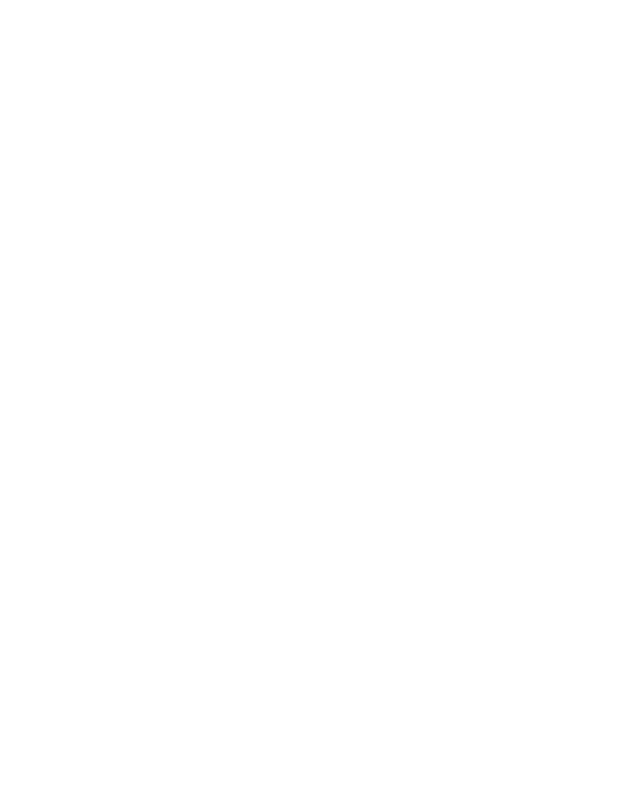
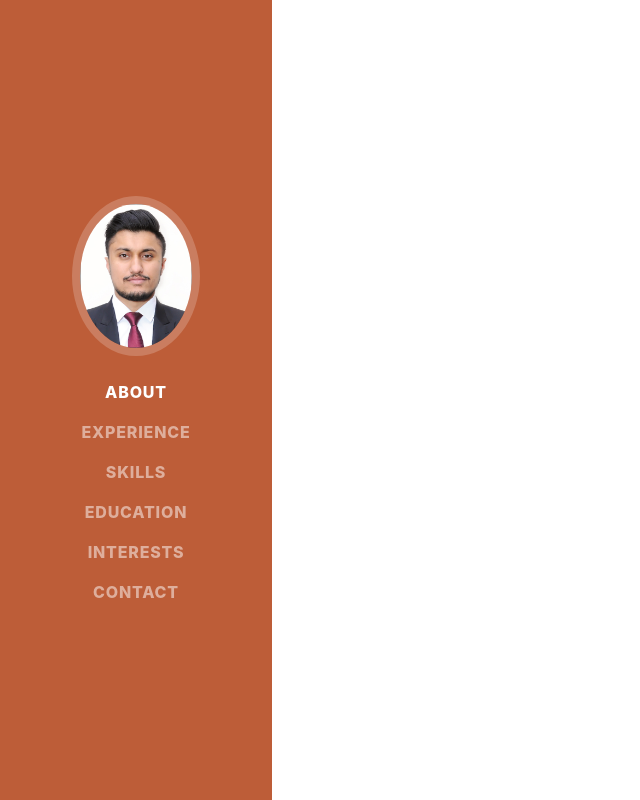
Before and after one commit to kaminderpal/portfolio, a website built with webpack: page index.html in a window 1280 px wide. Shown: the whole page, without its empty margins (0-640 px from the left). Built offline with nearby package versions, Linux system fonts and the light colour scheme; a web font is replaced by a local one.

Commit message:
add sidebar

```diff
--- a/index.html
+++ b/index.html
@@ -7,6 +7,8 @@
      <meta name="description" content="portfolio web developer web designer">
      <meta name="author" content="Kaminderpal Singh">
      <title>Kaminderpal Singh</title>
+     <link href="https://fonts.googleapis.com/css?family=Saira+Extra+Condensed:500,700" rel="stylesheet">
+     <link href="https://fonts.googleapis.com/css?family=Muli:400,400i,800,800i" rel="stylesheet">
 </head>
 <body>
      <div class="sidebar">
--- a/package.json
+++ b/package.json
@@ -24,8 +24,10 @@
     "@babel/preset-env": "^7.2.0",
     "babel-loader": "^8.0.4",
     "clean-webpack-plugin": "^1.0.0",
+    "copy-webpack-plugin": "^4.6.0",
     "css-loader": "^2.0.0",
     "file-loader": "^2.0.0",
+    "html-loader": "^0.5.5",
     "html-webpack-plugin": "^3.2.0",
     "mini-css-extract-plugin": "^0.5.0",
     "optimize-css-assets-webpack-plugin": "^5.0.1",
--- /dev/null
+++ b/src/css/style.css
@@ -0,0 +1,65 @@
+body {
+    font-family: Muli,-apple-system,BlinkMacSystemFont,'Segoe UI',Roboto,'Helvetica Neue',Arial,sans-serif,'Apple Color Emoji','Segoe UI Emoji','Segoe UI Symbol','Noto Color Emoji';
+    padding-top: 54px;
+    color: #868e96;
+}
+.bg-primary{
+     background-color: #bd5d38!important;
+}
+@media (min-width:992px){
+     .ks-sidebar .navbar-brand{
+          display: -webkit-box;
+    display: -ms-flexbox;
+    display: flex;
+    margin: auto auto 0;
+    padding: .5rem;
+     }
+     .ks-sidebar .navbar-brand .img-profile{
+          max-width: 10rem;
+    max-height: 10rem;
+    border: .5rem solid rgba(255,255,255,.2);
+     }
+     .ks-sidebar{
+          text-align: center;
+          position: fixed;
+          top: 0;
+          left: 0;
+          display: -webkit-box;
+          display: -ms-flexbox;
+          display: flex;
+          -webkit-box-orient: vertical;
+          -webkit-box-direction: normal;
+          -ms-flex-direction: column;
+          flex-direction: column;
+          width: 17rem;
+          height: 100vh;
+     }
+     .ks-sidebar .navbar-collapse{
+          display: -webkit-box;
+          display: -ms-flexbox;
+          display: flex;
+          -webkit-box-align: start;
+          -ms-flex-align: start;
+          align-items: flex-start;
+          -webkit-box-flex: 0;
+          -ms-flex-positive: 0;
+          flex-grow: 0;
+          width: 100%;
+          margin-bottom: auto;
+     }
+     .ks-sidebar .navbar-collapse .navbar-nav{
+          -webkit-box-orient: vertical;
+          -webkit-box-direction: normal;
+          -ms-flex-direction: column;
+          flex-direction: column;
+          width: 100%;
+     }
+     .ks-sidebar .navbar-collapse .navbar-nav .nav-item .nav-link{
+          display: block;
+     }
+}
+.ks-sidebar .navbar-nav .nav-item .nav-link{
+     font-weight: 800;
+    letter-spacing: .05rem;
+    text-transform: uppercase;
+}
--- a/src/index.js
+++ b/src/index.js
@@ -2,3 +2,9 @@ import $ from 'jquery';
 import popperJs from 'popper.js';
 import 'bootstrap';
 import 'bootstrap/dist/css/bootstrap.min.css'
+import './css/style.css'
+import '@fortawesome/fontawesome-free';
+
+if(module.hot){
+     console.log("hot started vvvv vvv")
+}
--- a/src/templates/sidebar.html
+++ b/src/templates/sidebar.html
@@ -1 +1,33 @@
-<div class="sidebar"></div>
+<nav class="navbar navbar-expand-lg navbar-dark bg-primary fixed-top ks-sidebar">
+          <a class="navbar-brand" href="#">
+               <span class="d-block d-lg-none">Kaminderpal Singh</span>
+               <span class="d-none d-lg-block">
+                    <img class="img-fluid img-profile rounded-circle mx-auto mb-2" src="img/profile.jpg" alt="Kaminderpal Singh">
+               </span>
+          </a>
+          <button class="navbar-toggler" type="button" data-toggle="collapse" data-target="#navbarSupportedContent" aria-controls="navbarSupportedContent" aria-expanded="false" aria-label="Toggle navigation">
+            <span class="navbar-toggler-icon"></span>
+          </button>
+          <div class="collapse navbar-collapse" id="navbarSupportedContent">
+            <ul class="navbar-nav mr-auto">
+              <li class="nav-item active">
+                <a class="nav-link" href="#">About <span class="sr-only">(current)</span></a>
+              </li>
+              <li class="nav-item">
+                <a class="nav-link" href="#">Experience</a>
+              </li>
+              <li class="nav-item">
+                <a class="nav-link" href="#">Skills</a>
+              </li>
+              <li class="nav-item">
+                    <a class="nav-link" href="#">Education</a>
+               </li>
+               <li class="nav-item">
+                    <a class="nav-link" href="#">Interests</a>
+               </li>
+               <li class="nav-item">
+                    <a class="nav-link" href="#">Contact</a>
+               </li>
+            </ul>
+          </div>
+        </nav>
--- a/webpack.common.js
+++ b/webpack.common.js
@@ -6,6 +6,7 @@ const webpack = require('webpack');
 const UglifyJsPlugin = require("uglifyjs-webpack-plugin");
 const MiniCssExtractPlugin = require("mini-css-extract-plugin");
 const OptimizeCSSAssetsPlugin = require("optimize-css-assets-webpack-plugin");
+const CopyWebpackPlugin = require('copy-webpack-plugin')
 
 const about  = fs.readFileSync(__dirname + "/src/templates/about.html");
 const sidebar = fs.readFileSync(__dirname+ "/src/templates/sidebar.html");
@@ -42,13 +43,6 @@ module.exports={
                     use  : [ MiniCssExtractPlugin.loader,"css-loader" ]
                },
                {
-                    test : /\.(png|svg|jpg|gif)$/,
-                    use  : ["file-loader"]
-               },{
-                    test : /\.(woff|woff2|eot|ttf|otf)$/,
-                    use  : ['file-loader']
-               },
-               {
                     test: /\.js$/,
                     exclude: /(node_modules)/,
                     use: {
@@ -58,32 +52,55 @@ module.exports={
                       }
                     }
                },{
-                    test : /\.html$/,
+                    test : /\.html$/i,
                     use :{
-                         loader :'file-loader',
-                         options : '[name].[ext]'
+                         loader :'html-loader',
+                         options : {
+                              name : '[name].[ext]',
+                              attrs: ['img:src']
+                          }
                     },
                     exclude : path.resolve(__dirname,'index.html')
-               }
+               },
+               {
+                    test : /\.(png|svg|jpg|gif)$/i,
+                    use  : {
+                         loader : 'file-loader',
+                         options : {
+                              name : '[name].[ext]',
+                              emitFile: true,
+                              outputPath: 'img/',
+                              publicPath : 'img/'
+
+                         }
+                    }
+               },{
+                    test : /\.(woff|woff2|eot|ttf|otf)$/,
+                    use  : ['file-loader']
+               },
           ]
      },
      plugins :[
           new cleanWebpackPlugin(['dist']),
+          new MiniCssExtractPlugin({
+               filename: "[name].css",
+               chunkFilename: "[name].css"
+          }),
           new htmlWebpackPlugin({
                template : 'index.html',
-               inject : true,
                about : about,
                experience : experience,
                education : education,
                skills :skills,
                interest : interest,
                contact : contact,
-               sidebar : sidebar
+               sidebar : sidebar,
+               inject : true
           }),
-          new MiniCssExtractPlugin({
-               filename: "[name].css",
-               chunkFilename: "[name].css"
-          })
-
+          new CopyWebpackPlugin([{
+               from: './src/img',
+               to: './img',
+               toType : 'dir'
+          }])
      ]
 }
```
Also changed, not shown: src/img/profile.jpg (added).
